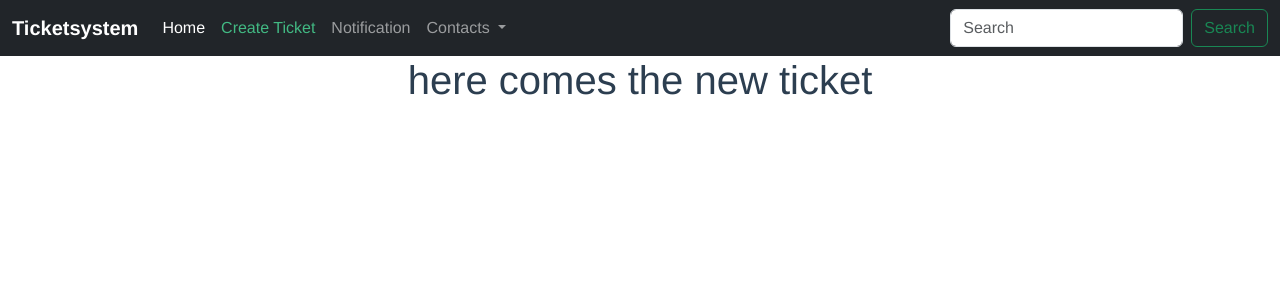
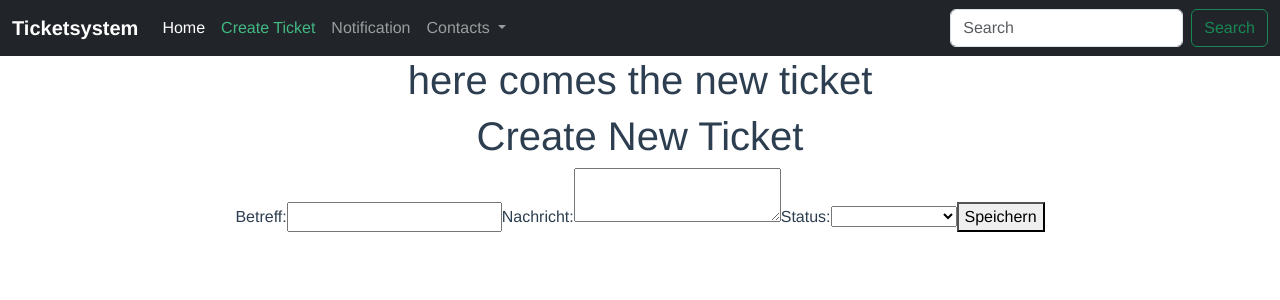
Before and after one commit to KanberZeren/ticketsystem-frontend, a Vue app: page /NewTicket in a window 1280 px wide. Shown: the top 300 px of the page. Built offline with nearby package versions, Linux system fonts and the light colour scheme.

Commit message:
Hinzufügen von 'Neues Ticket erstellen' und nach Speicherung im HomeView anzeigen

```diff
--- /dev/null
+++ b/src/components/NewTicket.vue
@@ -0,0 +1,61 @@
+<template>
+  <div class="NewTicket">
+    <h1>Create New Ticket</h1>
+    <form @submit.prevent="saveTicket">
+      <label for="betreff">Betreff:</label>
+      <input v-model="betreff" type="text" required />
+
+      <label for="nachricht">Nachricht:</label>
+      <textarea v-model="nachricht" required></textarea>
+
+      <label for="status">Status:</label>
+      <select v-model="status" required>
+        <option value="OFFEN">Offen</option>
+        <option value="GELÖST">Gelöst</option>
+        <option value="WARTEND">Wartend</option>
+        <option value="IN_BEARBEITUNG">in Bearbeitung</option>
+      </select>
+
+      <!-- Display the created at time after saving a new ticket -->
+      <div v-if="erstelltAm">
+        <label>Erstellt am:</label>
+        <span>{{ erstelltAm }}</span>
+      </div>
+
+      <button type="submit">Speichern</button>
+    </form>
+  </div>
+</template>
+
+<script>
+import axios from 'axios'
+
+export default {
+  data () {
+    return {
+      betreff: '',
+      nachricht: '',
+      status: 'Offen', // default set "Offen" da Ticket neu erstell und somit noch nicht bearbeitet sein kann
+      erstelltAm: null
+    }
+  },
+  methods: {
+    async saveTicket () {
+      try {
+        const response = await axios.post('http://localhost:8080/ticket', {
+          betreff: this.betreff,
+          nachricht: this.nachricht,
+          status: this.status
+        })
+        console.log('Ticket created:', response.data)
+        this.erstelltAm = response.data.erstelltAm
+      } catch (error) {
+        console.error('Error creating ticket:', error)
+      }
+    }
+  }
+}
+</script>
+
+<style scoped>
+</style>
--- a/src/components/TicketListe.vue
+++ b/src/components/TicketListe.vue
@@ -1,13 +1,14 @@
 <template>
   <div>
-    <h1>Alle Tickets</h1>
-    <table>
-      <thead>
+    <h1 class="mb-4">Alle Tickets</h1>
+    <table class="table table-bordered table-hover">
+      <thead class="thead-dark">
       <tr>
         <th>ID</th>
         <th>Betreff</th>
         <th>Nachricht</th>
-        <!-- Add other columns as needed -->
+        <th>Status</th>
+        <th>Erstellt am</th>
       </tr>
       </thead>
       <tbody>
@@ -15,6 +16,8 @@
         <td>{{ ticket.id }}</td>
         <td>{{ ticket.betreff }}</td>
         <td>{{ ticket.nachricht }}</td>
+        <td>{{ ticket.status }}</td>
+        <td>{{ formatDateTime(ticket.erstelltAm) }}</td>
       </tr>
       </tbody>
     </table>
@@ -41,6 +44,11 @@ export default {
       } catch (error) {
         console.error('Fehler beim Abrufen der Tickets:', error)
       }
+    },
+    formatDateTime (dateTimeString) {
+      const options = { year: 'numeric', month: 'numeric', day: 'numeric', hour: 'numeric', minute: 'numeric', second: 'numeric' }
+      const dateTime = new Date(dateTimeString)
+      return dateTime.toLocaleDateString('de-DE', options)
     }
   }
 }
--- a/src/router/index.js
+++ b/src/router/index.js
@@ -36,6 +36,11 @@ const routes = [
     path: '/ServiceCenter',
     name: 'ServiceCenter',
     component: ServiceCenterView
+  },
+  {
+    path: '/NewTicket',
+    name: 'NewTicket',
+    component: NewTicketView
   }
 ]
 
--- a/src/views/HomeView.vue
+++ b/src/views/HomeView.vue
@@ -1,6 +1,7 @@
 <template>
   <div class="home">
     <HomePage msg="Welcome to our Ticketsystem!"/>
+    <button @click="goToNewTicketView">Neues Ticket erstellen</button>
     <TicketListe/>
   </div>
 </template>
@@ -14,6 +15,11 @@ export default {
   components: {
     HomePage,
     TicketListe
+  },
+  methods: {
+    goToNewTicketView () {
+      this.$router.push({ name: 'NewTicket' })
+    }
   }
 }
 </script>
--- a/src/views/NewTicketView.vue
+++ b/src/views/NewTicketView.vue
@@ -1,5 +1,17 @@
 <template>
   <div class="NewTicket">
     <h1>here comes the new ticket</h1>
+    <NewTicket/>
   </div>
 </template>
+
+<script>
+import NewTicket from '@/components/NewTicket.vue'
+
+export default {
+  name: 'NewTicketView',
+  components: {
+    NewTicket
+  }
+}
+</script>
```
